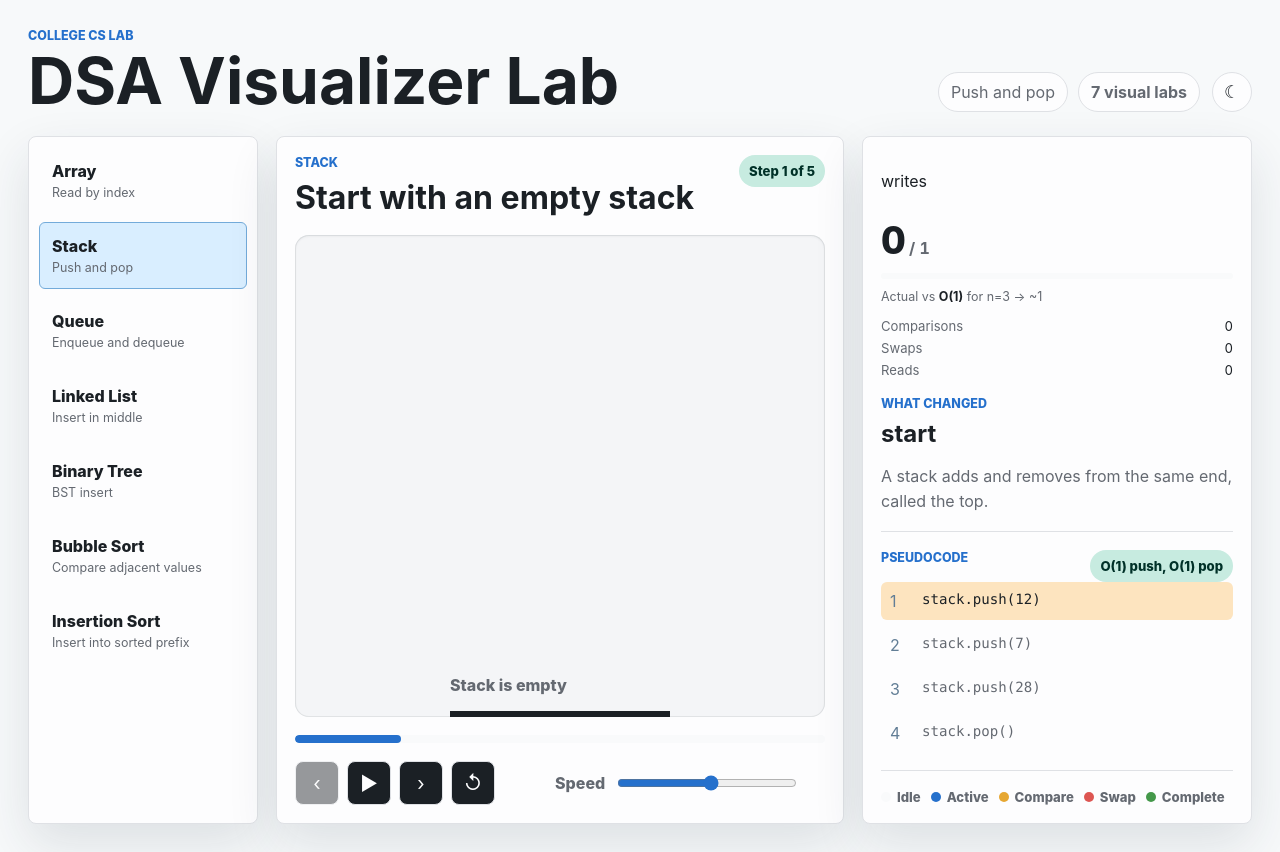
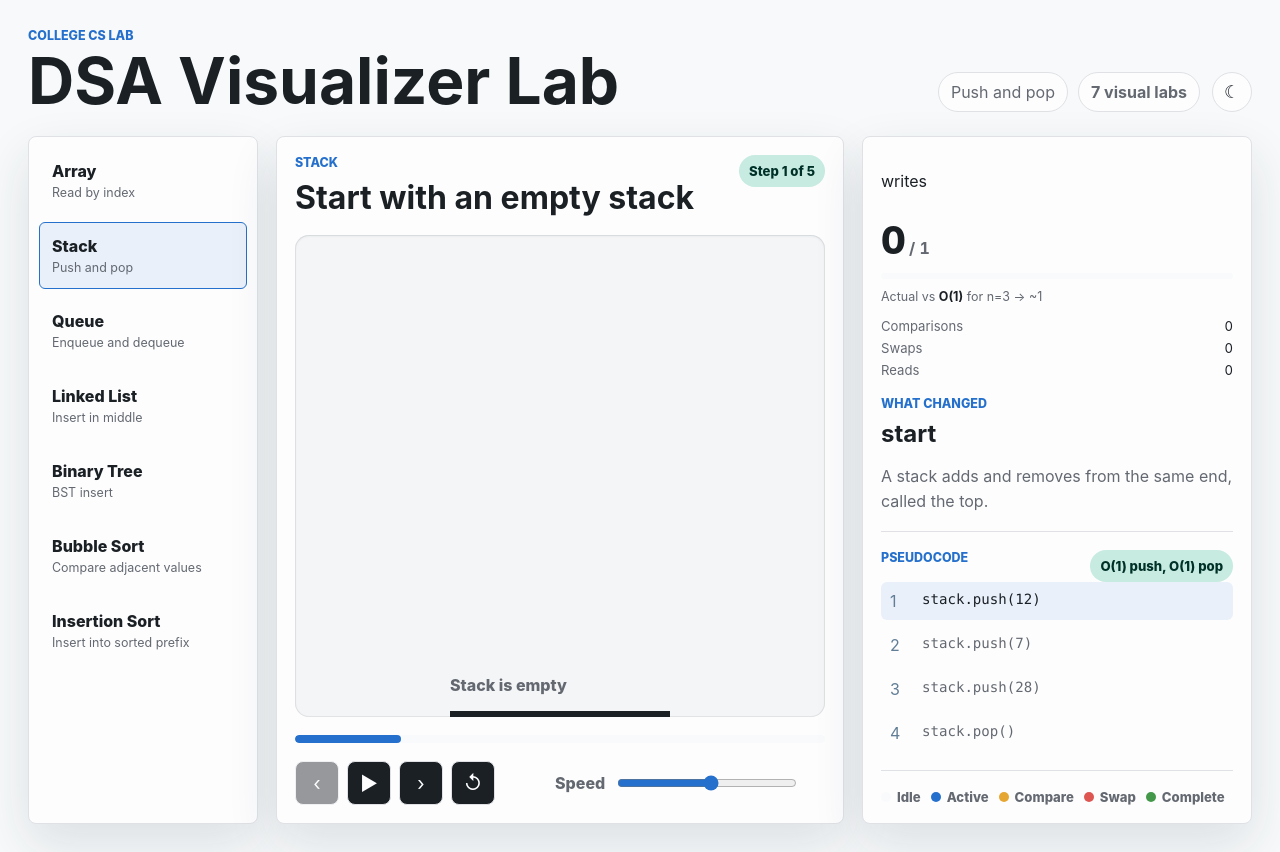
Before and after one commit to JeremyDFabian/Algolens, a React (Vite) app: page / in a window 1280 px wide. Built offline with nearby package versions, Linux system fonts and the light colour scheme; the HTML template or start-up script is replaced by a standard one.

Commit message:
fix: use theme tokens for active topic and pseudocode highlight in dark mode

```diff
--- a/src/styles.css
+++ b/src/styles.css
@@ -170,8 +170,8 @@ button:disabled {
 
 .topic-button.active,
 .topic-button:hover {
-  border-color: oklch(72% 0.09 245);
-  background: oklch(94% 0.035 245);
+  border-color: var(--accent);
+  background: var(--accent-soft);
 }
 
 .stage-column {
@@ -547,7 +547,7 @@ button:disabled {
 }
 
 .code-block .active-line {
-  background: oklch(93% 0.055 78);
+  background: var(--accent-soft);
   color: var(--ink);
 }
 
```
